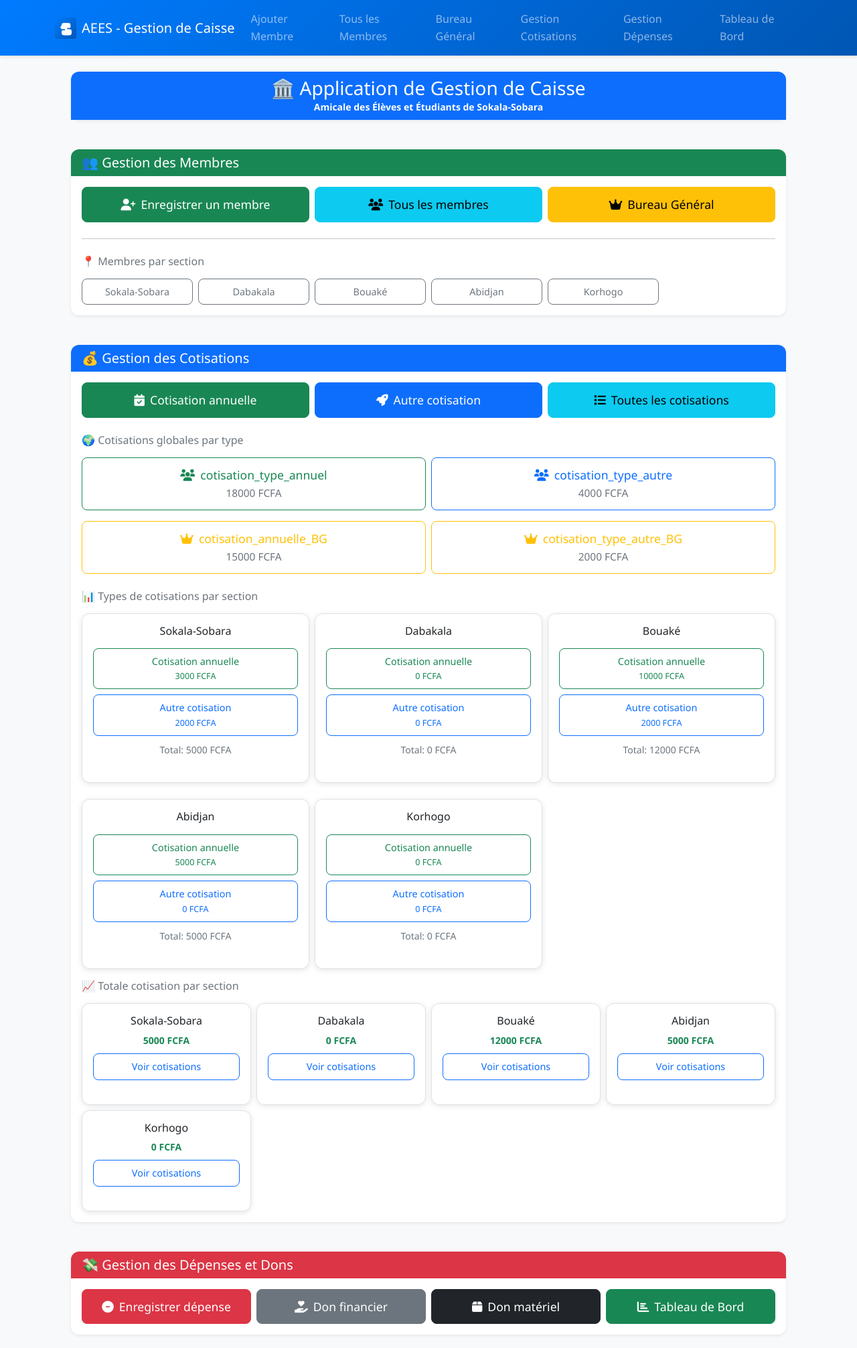
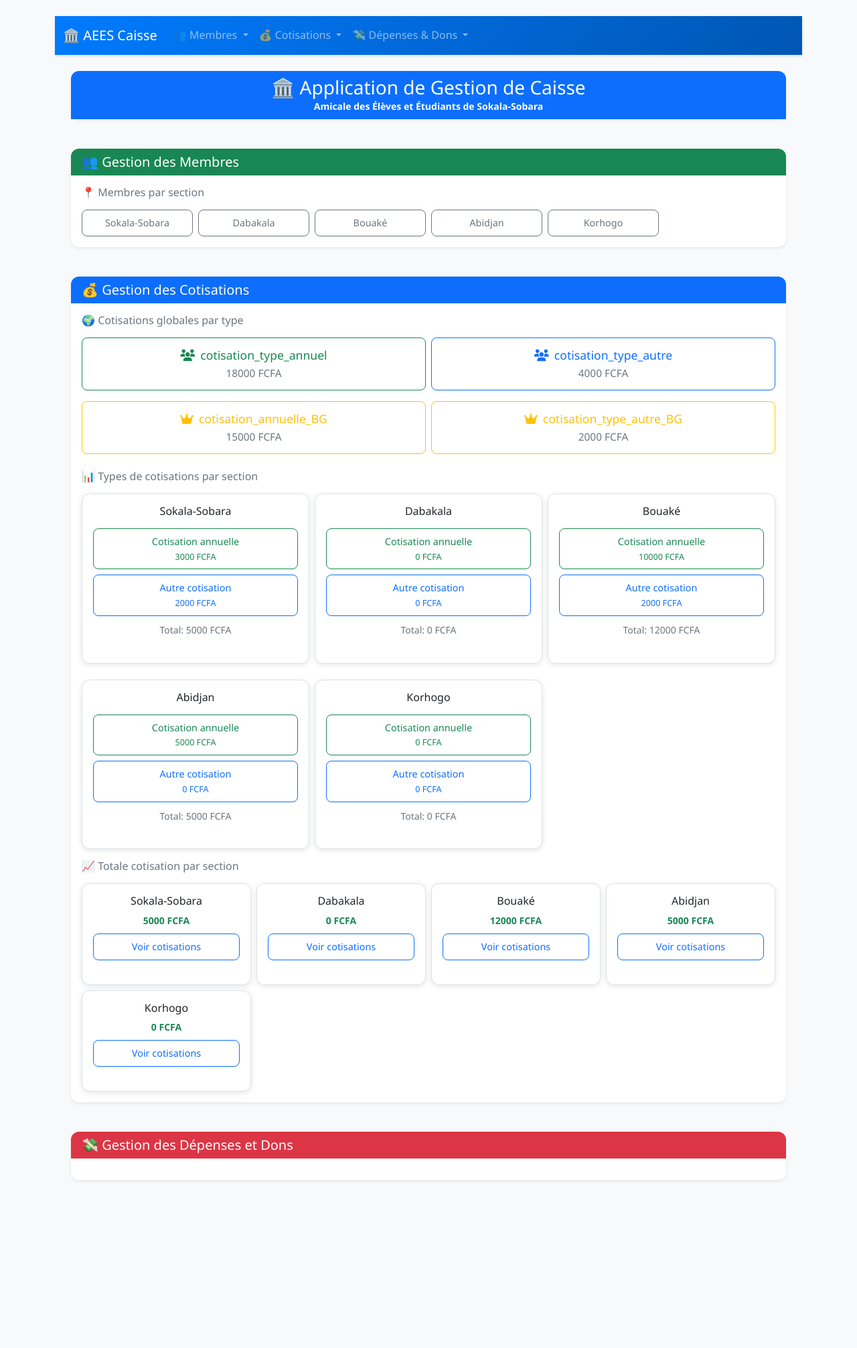
Before and after one commit to Ouattara24/application-caisse-aees, a Django app: page / in a window 1280 px wide. Shown: the whole page at 67% size. After the commit the page ends 1763 px from the top, so only its background shows below. Run offline with Django 5.2, Linux system fonts and the light colour scheme; data comes from the database, SQL or seed files in the repository.

Commit message:
mise à jour interface

```diff
--- a/caisse/templates/caisse/base.html
+++ b/caisse/templates/caisse/base.html
@@ -12,6 +12,7 @@
     <link rel="icon" type="image/svg+xml" href="/static/favicon.svg">
     <link rel="apple-touch-icon" href="/static/icons/icon-192.svg">
     <title>{% block title %}AEES - Gestion de Caisse{% endblock %}</title>
+    {% block extra_head %}{% endblock %}
     <link href="https://cdn.jsdelivr.net/npm/bootstrap@5.3.0/dist/css/bootstrap.min.css" rel="stylesheet">
     <link rel="stylesheet" href="https://cdnjs.cloudflare.com/ajax/libs/font-awesome/6.4.0/css/all.min.css">
     <style>
@@ -64,6 +65,14 @@
         .btn-sm {
             padding: 8px 16px;
             font-size: 0.9rem;
+        }
+
+        .navbar-toggler {
+            border: none;
+        }
+
+        .navbar-toggler:focus {
+            box-shadow: none;
         }
 
         h1, h2, h3, h4, h5, h6 {
@@ -155,22 +164,6 @@
     </style>
 </head>
 <body>
-    <nav class="navbar navbar-expand-lg navbar-dark">
-        <div class="container">
-            <a class="navbar-brand d-flex align-items-center" href="{% url 'caisse:index' %}">
-                <img src="/static/icons/icon-192.svg" alt="AEES Logo" width="32" height="32" class="me-2">
-                <span>AEES - Gestion de Caisse</span>
-            </a>
-            <div class="navbar-nav ms-auto">
-                <a class="nav-link" href="{% url 'caisse:membre_create' %}">Ajouter Membre</a>
-                <a class="nav-link" href="{% url 'caisse:membre_list' %}">Tous les Membres</a>
-                <a class="nav-link" href="{% url 'caisse:bureau_general_list' %}">Bureau Général</a>
-                <a class="nav-link" href="{% url 'caisse:cotisation_record_list' %}">Gestion Cotisations</a>
-                <a class="nav-link" href="{% url 'caisse:depense_list' %}">Gestion Dépenses</a>
-                <a class="nav-link" href="{% url 'caisse:dashboard' %}">Tableau de Bord</a>
-            </div>
-        </div>
-    </nav>
     <div class="container mt-4">
         {% if messages %}
         <div class="messages">
--- a/caisse/templates/caisse/cotisation_record_list.html
+++ b/caisse/templates/caisse/cotisation_record_list.html
@@ -54,8 +54,8 @@
                         <td>{{ cotisation.montant }} FCFA</td>
                         <td>{{ cotisation.get_type_display }}</td>
                         <td>
-                            <a href="{% url 'caisse:cotisation_update' cotisation.pk %}" class="btn btn-sm btn-warning">Modifier</a>
-                            <a href="{% url 'caisse:cotisation_delete' cotisation.pk %}" class="btn btn-sm btn-danger">Supprimer</a>
+                            <a href="{% url 'caisse:cotisation_update' cotisation.pk %}" class="btn btn-xs btn-warning">Modifier</a>
+                            <a href="{% url 'caisse:cotisation_delete' cotisation.pk %}" class="btn btn-xs btn-danger">Supprimer</a>
                         </td>
                     </tr>
                     {% empty %}
--- a/caisse/templates/caisse/depense_list.html
+++ b/caisse/templates/caisse/depense_list.html
@@ -52,8 +52,8 @@
                         <td>{{ depense.montant }} FCFA</td>
                         <td>{{ depense.motif }}</td>
                         <td>
-                            <a href="{% url 'caisse:depense_update' depense.pk %}" class="btn btn-sm btn-warning">Modifier</a>
-                            <a href="{% url 'caisse:depense_delete' depense.pk %}" class="btn btn-sm btn-danger">Supprimer</a>
+                            <a href="{% url 'caisse:depense_update' depense.pk %}" class="btn btn-xs btn-warning">Modifier</a>
+                            <a href="{% url 'caisse:depense_delete' depense.pk %}" class="btn btn-xs btn-danger">Supprimer</a>
                         </td>
                     </tr>
                     {% empty %}
--- a/caisse/templates/caisse/index.html
+++ b/caisse/templates/caisse/index.html
@@ -3,6 +3,51 @@
 {% block title %}Accueil - AEES{% endblock %}
 
 {% block content %}
+<!-- Navbar with Hamburger Menu -->
+<nav class="navbar navbar-expand-lg navbar-dark bg-primary mb-4">
+    <div class="container-fluid">
+        <a class="navbar-brand" href="#">🏛️ AEES Caisse</a>
+        <button class="navbar-toggler" type="button" data-bs-toggle="collapse" data-bs-target="#navbarNav" aria-controls="navbarNav" aria-expanded="false" aria-label="Toggle navigation">
+            <span class="navbar-toggler-icon"></span>
+        </button>
+        <div class="collapse navbar-collapse" id="navbarNav">
+            <ul class="navbar-nav">
+                <li class="nav-item dropdown">
+                    <a class="nav-link dropdown-toggle" href="#" id="membresDropdown" role="button" data-bs-toggle="dropdown" aria-expanded="false">
+                        👥 Membres
+                    </a>
+                    <ul class="dropdown-menu" aria-labelledby="membresDropdown">
+                        <li><a class="dropdown-item" href="{% url 'caisse:membre_create' %}">Enregistrer un membre</a></li>
+                        <li><a class="dropdown-item" href="{% url 'caisse:membre_list' %}">Tous les membres</a></li>
+                        <li><a class="dropdown-item" href="{% url 'caisse:bureau_general_list' %}">Bureau Général</a></li>
+                    </ul>
+                </li>
+                <li class="nav-item dropdown">
+                    <a class="nav-link dropdown-toggle" href="#" id="cotisationsDropdown" role="button" data-bs-toggle="dropdown" aria-expanded="false">
+                        💰 Cotisations
+                    </a>
+                    <ul class="dropdown-menu" aria-labelledby="cotisationsDropdown">
+                        <li><a class="dropdown-item" href="{% url 'caisse:cotisation_create' %}?type=ANNUELLE">Cotisation annuelle</a></li>
+                        <li><a class="dropdown-item" href="{% url 'caisse:cotisation_create' %}?type=BOOSTER">Autre cotisation</a></li>
+                        <li><a class="dropdown-item" href="{% url 'caisse:cotisation_record_list' %}">Toutes les cotisations</a></li>
+                    </ul>
+                </li>
+                <li class="nav-item dropdown">
+                    <a class="nav-link dropdown-toggle" href="#" id="depensesDropdown" role="button" data-bs-toggle="dropdown" aria-expanded="false">
+                        💸 Dépenses & Dons
+                    </a>
+                    <ul class="dropdown-menu" aria-labelledby="depensesDropdown">
+                        <li><a class="dropdown-item" href="{% url 'caisse:depense_create' %}">Enregistrer dépense</a></li>
+                        <li><a class="dropdown-item" href="{% url 'caisse:don_financier_create' %}">Don financier</a></li>
+                        <li><a class="dropdown-item" href="{% url 'caisse:don_materiel_create' %}">Don matériel</a></li>
+                        <li><a class="dropdown-item" href="{% url 'caisse:dashboard' %}">Tableau de Bord</a></li>
+                    </ul>
+                </li>
+            </ul>
+        </div>
+    </div>
+</nav>
+
 <div class="container-fluid px-2 px-md-4">
     <!-- En-tête principal -->
     <div class="row mb-4">
@@ -24,26 +69,6 @@
                     <h2 class="h5 mb-0">👥 Gestion des Membres</h2>
                 </div>
                 <div class="card-body">
-                    <div class="row g-2">
-                        <div class="col-12 col-sm-6 col-md-4">
-                            <a href="{% url 'caisse:membre_create' %}" class="btn btn-success btn-lg w-100">
-                                <i class="fas fa-user-plus me-2"></i>Enregistrer un membre
-                            </a>
-                        </div>
-                        <div class="col-12 col-sm-6 col-md-4">
-                            <a href="{% url 'caisse:membre_list' %}" class="btn btn-info btn-lg w-100">
-                                <i class="fas fa-users me-2"></i>Tous les membres
-                            </a>
-                        </div>
-                        <div class="col-12 col-md-4">
-                            <a href="{% url 'caisse:bureau_general_list' %}" class="btn btn-warning btn-lg w-100">
-                                <i class="fas fa-crown me-2"></i>Bureau Général
-                            </a>
-                        </div>
-                    </div>
-
-                    <hr class="my-4">
-
                     <h3 class="h6 text-muted mb-3">📍 Membres par section</h3>
                     <div class="row g-2">
                         {% for section in sections %}
@@ -67,23 +92,6 @@
                     <h2 class="h5 mb-0">💰 Gestion des Cotisations</h2>
                 </div>
                 <div class="card-body">
-                    <div class="row g-2 mb-4">
-                        <div class="col-12 col-sm-6 col-md-4">
-                            <a href="{% url 'caisse:cotisation_create' %}?type=ANNUELLE" class="btn btn-success btn-lg w-100">
-                                <i class="fas fa-calendar-check me-2"></i>Cotisation annuelle
-                            </a>
-                        </div>
-                        <div class="col-12 col-sm-6 col-md-4">
-                            <a href="{% url 'caisse:cotisation_create' %}?type=BOOSTER" class="btn btn-primary btn-lg w-100">
-                                <i class="fas fa-rocket me-2"></i>Autre cotisation
-                            </a>
-                        </div>
-                        <div class="col-12 col-md-4">
-                            <a href="{% url 'caisse:cotisation_record_list' %}" class="btn btn-info btn-lg w-100">
-                                <i class="fas fa-list me-2"></i>Toutes les cotisations
-                            </a>
-                        </div>
-                    </div>
 
                     <h3 class="h6 text-muted mb-3">🌍 Cotisations globales par type</h3>
                     <div class="row g-2 mb-3">
@@ -171,28 +179,7 @@
                     <h2 class="h5 mb-0">💸 Gestion des Dépenses et Dons</h2>
                 </div>
                 <div class="card-body">
-                    <div class="row g-2">
-                        <div class="col-12 col-sm-6 col-md-3">
-                            <a href="{% url 'caisse:depense_create' %}" class="btn btn-danger btn-lg w-100">
-                                <i class="fas fa-minus-circle me-2"></i>Enregistrer dépense
-                            </a>
-                        </div>
-                        <div class="col-12 col-sm-6 col-md-3">
-                            <a href="{% url 'caisse:don_financier_create' %}" class="btn btn-secondary btn-lg w-100">
-                                <i class="fas fa-hand-holding-heart me-2"></i>Don financier
-                            </a>
-                        </div>
-                        <div class="col-12 col-sm-6 col-md-3">
-                            <a href="{% url 'caisse:don_materiel_create' %}" class="btn btn-dark btn-lg w-100">
-                                <i class="fas fa-box me-2"></i>Don matériel
-                            </a>
-                        </div>
-                        <div class="col-12 col-sm-6 col-md-3">
-                            <a href="{% url 'caisse:dashboard' %}" class="btn btn-success btn-lg w-100">
-                                <i class="fas fa-chart-bar me-2"></i>Tableau de Bord
-                            </a>
-                        </div>
-                    </div>
+                    <!-- Content moved to navbar menu -->
                 </div>
             </div>
         </div>
```
Also changed, not shown: caisse/templates/caisse/membre_list.html (+8 -2 lines).
